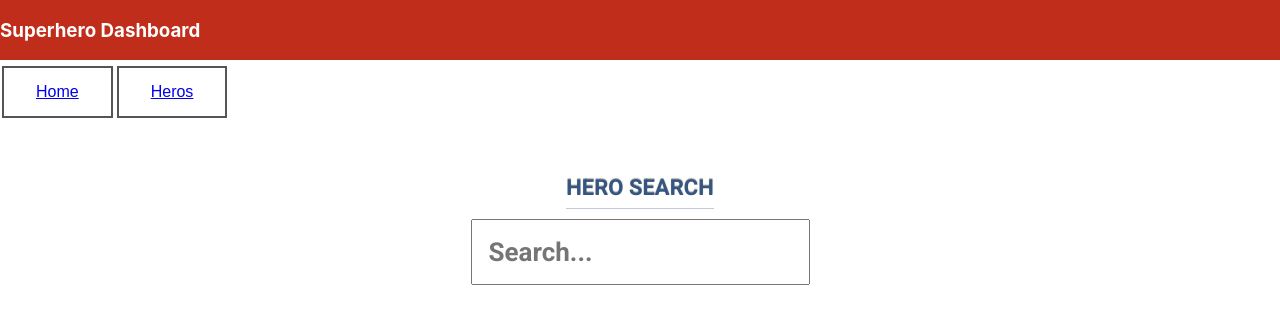
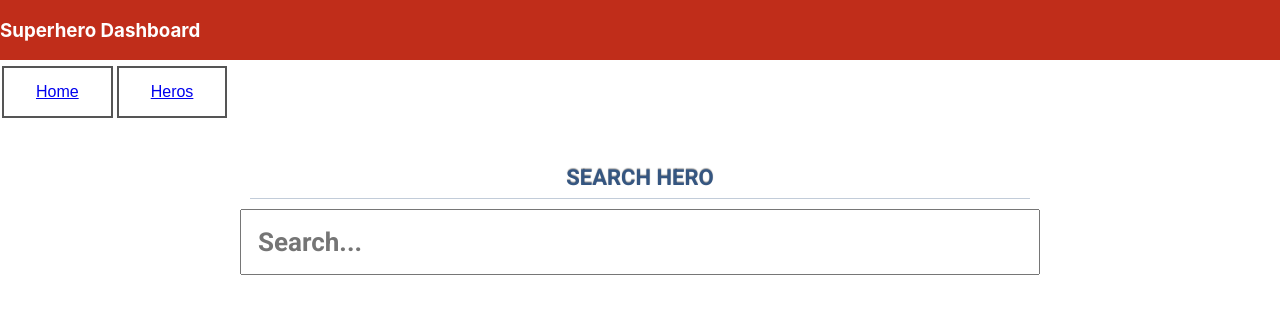
Before and after one commit to Jebet/PWA-App, a React (Create React App) app: page / in a window 1280 px wide. Shown: the top 324 px of the page. Built offline with nearby package versions, Linux system fonts and the light colour scheme.

Commit message:
change the styles of image tag and renamed container to wrapper in both search js and ccc

```diff
--- a/src/components/search/search.css
+++ b/src/components/search/search.css
@@ -1,4 +1,4 @@
-.heading {
+h1 {
   margin: 1em 0 0.5em 0;
   font-weight: 600;
   font-family: "roboto";
@@ -14,19 +14,17 @@
 }
 
 /*Container*/
-.container {
+.wrapper {
   margin: 36px auto;
   width: 100%;
   max-width: 800px;
-  display: flex;
-  flex-direction: column;
 }
 
 .search-label {
   position: relative;
 }
 
-.container input {
+.wrapper input {
   width: 100%;
   padding: 16px;
   font-size: 26px;
@@ -45,12 +43,13 @@
   color: #555;
   right: 18px;
 }
-.heros-container {
+/* Results */
+.results-container {
   display: flex;
   flex-flow: wrap;
+  justify-content: center;
 }
-
-.heros-items {
+.result-items {
   position: relative;
   padding: 16px;
   border: 1px solid #898989;
@@ -60,8 +59,7 @@
   text-decoration: none;
   box-shadow: 2px 2px 2px #898989;
 }
-
-.image-name {
+.image-username {
   color: coral;
   font-size: 18px;
   position: absolute;
@@ -71,13 +69,10 @@
   background: rgba(0, 0, 0, 0.8);
   padding: 5px 10px;
 }
-
 .image {
-  max-width: 100%;
+  width: 200px;
   height: 200px;
-  object-fit: cover;
 }
-
 .image-wrapper {
   display: flex;
   align-items: center;
@@ -85,7 +80,6 @@
   height: 100%;
   justify-content: center;
 }
-
 /*Loader*/
 .search-loading {
   position: absolute;
@@ -93,30 +87,10 @@
   right: 0;
   margin: auto;
 }
-
 /*Show and hide*/
 .show {
   display: inline-block;
 }
-
 .hide {
   display: none;
 }
-/*Nav Links*/
-.nav-link-container {
-  margin: 20px 0;
-  display: flex;
-  justify-content: flex-end;
-}
-
-.nav-link {
-  color: #555;
-  text-decoration: none;
-  border: 1px solid #898989;
-  padding: 10px 20px;
-  margin-right: 10px;
-}
-.greyed-out {
-  background: #f1f1f1;
-  opacity: 0.5;
-}
--- a/src/components/search/search.js
+++ b/src/components/search/search.js
@@ -76,11 +76,11 @@ class search extends Component {
 
     if (Object.keys(heros).length && heros.length) {
       return (
-        <div className='heros-container'>
+        <div className='results-container'>
           {heros.map((hero) => {
             return (
-              <a key={hero.id} href={hero.image.url} className='heros-items'>
-                <h6 className='image-name'>{hero.name}</h6>
+              <a key={hero.id} href={hero.image.url} className='result-items'>
+                <h6 className='image-username'>{hero.name}</h6>
                 <div className='image-wrapper'>
                   <img className='image' src={hero.image.url} alt={hero} />
                 </div>
@@ -96,9 +96,11 @@ class search extends Component {
     const { query, loading, message } = this.state;
 
     return (
-      <div className='container'>
-        <h2 className='heading'>Hero Search</h2>
-
+      <div className='wrapper'>
+        {/*Heading*/}
+        <h1>Search Hero</h1>
+        <form className='search-form'>
+          {/*Search Input*/}
           <label className='search-label' htmlFor='search-input'>
             <input
               type='text'
@@ -109,15 +111,17 @@ class search extends Component {
             />
             <i className='fa fa-search search-icon' />
           </label>
+        </form>
 
+        {/*Error Message*/}
         {message && <p className='message'>{message}</p>}
-
+        {/*Loader*/}
         <img
           src={Loader}
           className={`search-loading ${loading ? "show" : "hide"}`}
           alt='loader'
         />
-
+        {/*Result*/}
         {this.renderSearchResults()}
       </div>
     );
--- a/src/pages/detailview/detailview.js
+++ b/src/pages/detailview/detailview.js
@@ -43,7 +43,6 @@ class detailview extends Component {
             className='card-img-top'
             src={this.state.person.image.url}
             alt='card-img-top'
-            style={{}}
           />
         </div>
         <h2> {this.state.person.name}</h2>
```
Lines whose indentation alone changed are shown as unchanged.
